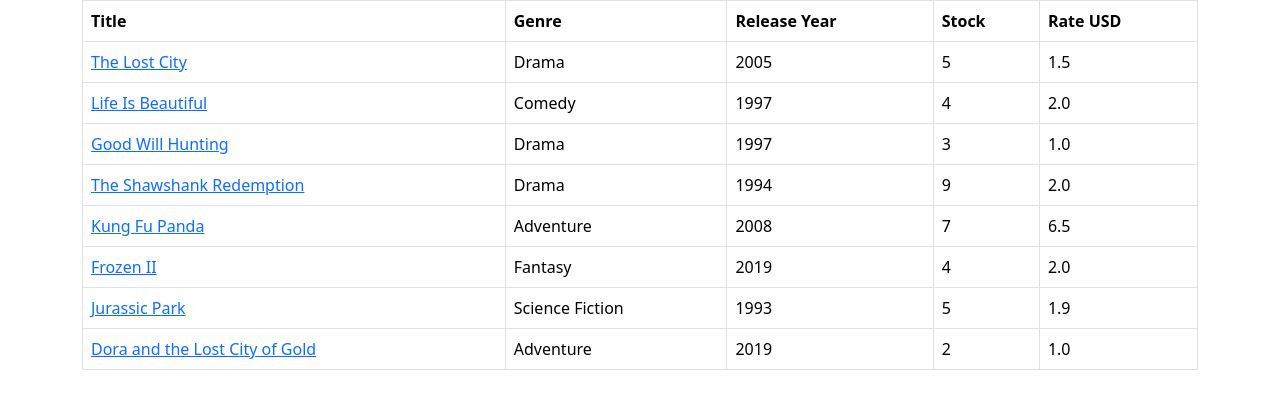
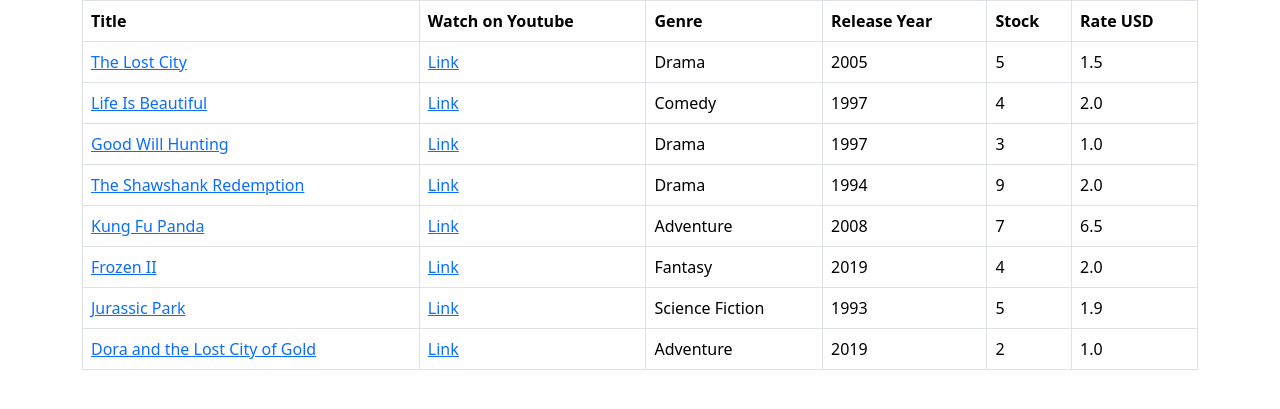
Before and after one commit to khalidNC/django_project_vidjan, a Django app: page /movies/ in a window 1280 px wide. Shown: the part 50-459 px from the top of the page. Run offline with Django 3.2, Linux system fonts and the light colour scheme; data comes from the database, SQL or seed files in the repository; both versions use the stored data as it was after the commit.

Commit message:
Movie description and youtube link data fields are added on admin.py and model class for movie updated for new data, migrate database and index template updated

```diff
--- a/movies/admin.py
+++ b/movies/admin.py
@@ -6,7 +6,7 @@ class GenreAdmin(admin.ModelAdmin):
   list_display = ("id", "name")
 
 class MovieAdmin(admin.ModelAdmin):
-  list_display = ('id', 'title', 'release_year', 'number_in_stock', 'daily_rate', 'genre', 'date_created')
+  list_display = ('id', 'title', 'description', 'release_year', 'number_in_stock', 'daily_rate', 'genre', 'date_created', 'watch')
   # exclude = ('date_created', )
 
 # Register models here to show them in admin interface
--- a/movies/models.py
+++ b/movies/models.py
@@ -13,6 +13,7 @@ class Genre(models.Model):
 # Similarly Genre added a Movie class and set class attributes for data generation
 class Movie(models.Model):
   title = models.CharField(max_length=255)
+  description = models.CharField(max_length=600)
   release_year = models.IntegerField()
   number_in_stock = models.IntegerField()
   daily_rate = models.FloatField()
@@ -20,3 +21,4 @@ class Movie(models.Model):
   # And if a genre is deleted all the movies under this genre will be deleted this called CASCADE
   genre = models.ForeignKey(Genre, on_delete=models.CASCADE)
   date_created = models.DateTimeField(default=timezone.now)
+  watch = models.URLField()
--- a/movies/templates/movies/index.html
+++ b/movies/templates/movies/index.html
@@ -5,6 +5,7 @@
     <thead>
       <tr>
         <th>Title</th>
+        <th>Watch on Youtube</th>
         <th>Genre</th>
         <th>Release Year</th>
         <th>Stock</th>
@@ -19,6 +20,10 @@
             {% comment %} <a href="{% url 'movies_detail' movie.id %}">{{ movie.title }}</a> {% endcomment %}
             {% comment %} <a href="/movies/{{ movie.id }}">{{ movie.title }}</a> example of hardcoded url {% endcomment %}
           </td>
+          <td>
+            {% comment %} dynmic link open in new tab {% endcomment %}
+            <a href="{{ movie.watch }}" target="_blank">Link</a>
+          </td>
           <td>{{ movie.genre }}</td>
           <td>{{ movie.release_year }}</td>
           <td>{{ movie.number_in_stock }}</td>
```
Also changed, not shown: db.sqlite3, movies/migrations/0005_movie_description_movie_watch.py (added), 1 other file.
